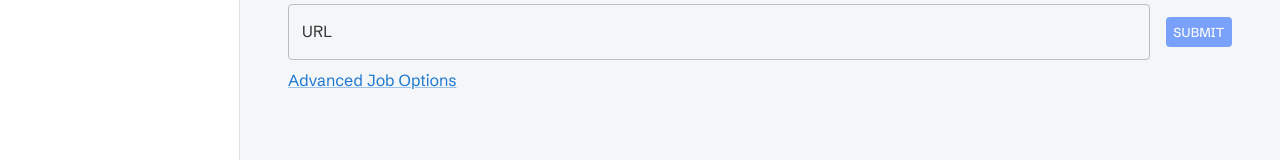
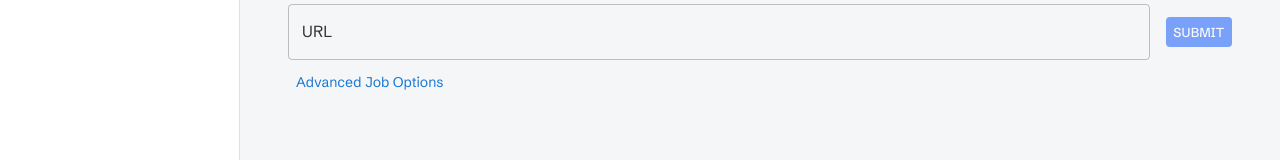
Before and after one commit to jaypyles/Scraperr, a Next.js app: page / in a window 1280 px wide. Shown: the part 380-540 px from the top of the page. Built offline with nearby package versions, Linux system fonts and the light colour scheme.

Commit message:
feat: working new advanced job options

```diff
--- a/src/components/common/advanced-job-options/advanced-job-options.tsx
+++ b/src/components/common/advanced-job-options/advanced-job-options.tsx
@@ -1,4 +1,4 @@
-import { Box, Link } from "@mui/material";
+import { Box, Link, Typography } from "@mui/material";
 import { SetStateAction, Dispatch, useState } from "react";
 import { AdvancedJobOptionsDialog } from "./dialog/advanced-job-options-dialog";
 import { RawJobOptions } from "@/types";
@@ -15,8 +15,24 @@ export const AdvancedJobOptions = ({
   const [open, setOpen] = useState(false);
   return (
     <Box sx={{ mb: 2 }}>
-      <Link className="cursor-pointer" onClick={() => setOpen(true)}>
-        Advanced Job Options
+      <Link
+        component="button"
+        variant="body2"
+        onClick={() => setOpen(true)}
+        sx={{
+          textDecoration: "none",
+          color: "primary.main",
+          "&:hover": {
+            color: "primary.dark",
+            textDecoration: "underline",
+          },
+          paddingLeft: 1,
+          display: "inline-flex",
+          alignItems: "center",
+          gap: 0.5,
+        }}
+      >
+        <Typography variant="body2">Advanced Job Options</Typography>
       </Link>
       <AdvancedJobOptionsDialog
         open={open}
--- a/src/components/common/advanced-job-options/dialog/advanced-job-options-dialog.tsx
+++ b/src/components/common/advanced-job-options/dialog/advanced-job-options-dialog.tsx
@@ -80,6 +80,7 @@ export const AdvancedJobOptionsDialog = ({
           borderBottom: `1px solid ${theme.palette.divider}`,
           backgroundColor: theme.palette.background.default,
           color: theme.palette.primary.contrastText,
+          borderRadius: 2,
           display: "flex",
           alignItems: "center",
           justifyContent: "space-between",
@@ -121,12 +122,6 @@ export const AdvancedJobOptionsDialog = ({
                   <Checkbox
                     checked={jobOptions.multi_page_scrape}
                     onChange={handleMultiPageScrapeChange}
-                    sx={{
-                      color: theme.palette.primary.main,
-                      "&.Mui-checked": {
-                        color: theme.palette.primary.main,
-                      },
-                    }}
                   />
                 }
                 label={
@@ -145,12 +140,6 @@ export const AdvancedJobOptionsDialog = ({
                   <Checkbox
                     checked={jobOptions.collect_media}
                     onChange={handleCollectMediaChange}
-                    sx={{
-                      color: theme.palette.primary.main,
-                      "&.Mui-checked": {
-                        color: theme.palette.primary.main,
-                      },
-                    }}
                   />
                 }
                 label={
--- a/src/styles/themes.ts
+++ b/src/styles/themes.ts
@@ -67,6 +67,16 @@ const commonThemeOptions = {
         },
         "*": {
           fontFamily: '"Schibsted Grotesk", sans-serif',
+        },
+      },
+    },
+    MuiCheckbox: {
+      styleOverrides: {
+        colorPrimary: {
+          color: "#1976d2",
+          "&.Mui-checked": {
+            color: "#034efc",
+          },
         },
       },
     },
```
